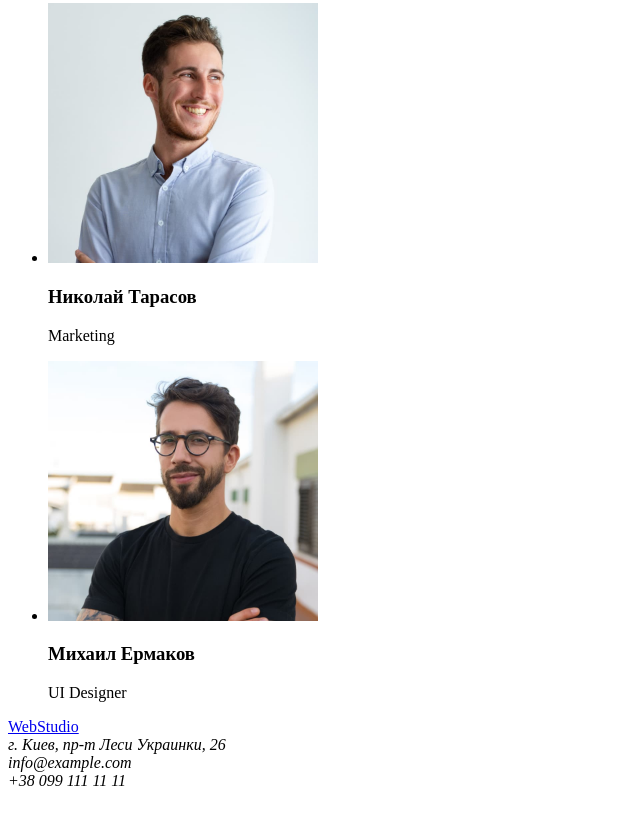
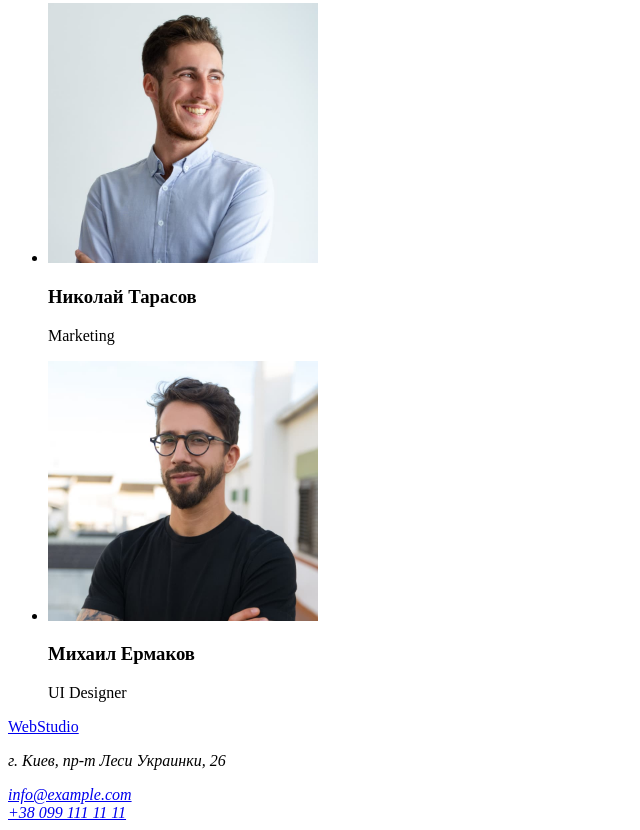
Before and after one commit to Prysmytskyi-Oleksandr/goit-markup-hw-01, a plain HTML site: page index.html in a window 1280 px wide. Shown: the part 2053-2883 px from the top of the page, without its empty margins (0-640 px from the left). Before the commit the page ends 2851 px from the top, so only its background shows below. Drawn offline with Linux system fonts and the light colour scheme.

Commit message:
var8_done

```diff
--- a/index.html
+++ b/index.html
@@ -148,8 +148,9 @@
     <footer>
       <a href="./">WebStudio</a>
       <address>
-        г. Киев, пр-т Леси Украинки, 26 <br />
-        info@example.com <br />+38 099 111 11 11
+        <p>г. Киев, пр-т Леси Украинки, 26</p>
+        <a href="mailto:">info@example.com</a> <br />
+        <a href="tel:">+38 099 111 11 11</a>
       </address>
     </footer>
   </body>
```
